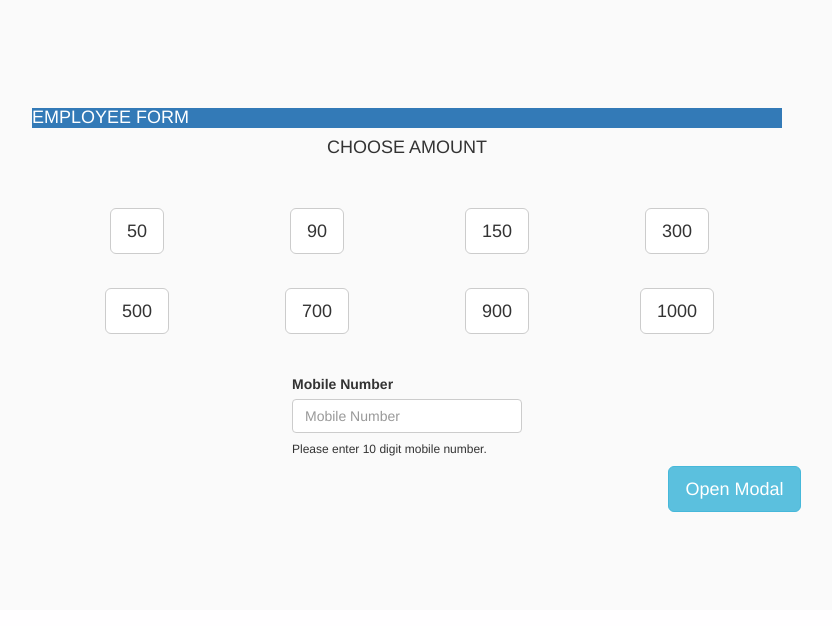
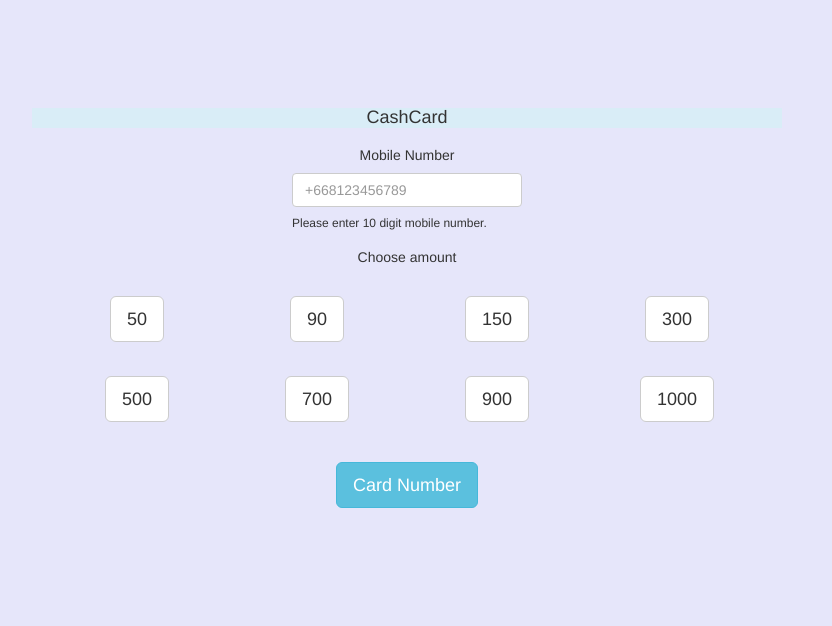
Before and after one commit to bestnacufzxzx/HCI, a CodeIgniter app: page /database/index.php/cashcard/index in a window 1280 px wide. Shown: the part 629-1255 px from the top of the page, without its empty margins (38-870 px from the left). Before the commit the page ends 1141 px from the top, so only its background shows below. Run offline with CodeIgniter, Linux system fonts and the light colour scheme; some libraries are stand-ins or nearby versions; some web fonts are replaced.

Commit message:
commit bg

```diff
--- a/application/views/home_menu/barcode/barcode.php
+++ b/application/views/home_menu/barcode/barcode.php
@@ -1,4 +1,4 @@
-  <body>
+  <body  style="background-color:#e6e6fa;">
   <section class="site-hero overlay page-inside" style="background-image: url(public/img/PageQR/QRCodeQ.jpg)">
       <div class="container">
         <div class="row site-hero-inner align-items-center">
--- a/application/views/home_menu/cashcard/cashcard.php
+++ b/application/views/home_menu/cashcard/cashcard.php
@@ -1,4 +1,4 @@
-<body style="background-color:#fafafa;">
+<body style="background-color:#e6e6fa;">
 
     <?php $str = '12365421025635874';
     $shuffled = str_shuffle($str);
@@ -24,13 +24,29 @@
         <div class="row">
             <div class="offset-md-2 col-md-8 offset-md-2">
                 <div class="card">
-                    <div class="card-header bg-primary text-white">
-                        <h4 class="card-title text-uppercase">Employee Form</h4>
+                    <div class="card-header  bg-info text-white" >
+                        <h4 class="card-title" align="center" >CashCard</h4>
                     </div>
                     <div class="card-body">
                         <form id="needs-validation" novalidate>
+                        <div class="row">
+                                 <div class="col-sm-4 col-md-4 col-xs-12">
+                                 </div>
+                                <div class="col-sm-4 col-md-4 col-xs-12">
+                                <h5 class="card-title" align="center" for="phonenumber" >Mobile Number</h5>
+                                    <!-- <label for="phonenumber">Mobile Number</label>   -->
+                                    <input type="tel" pattern="^\d{10}$" class="form-control" name="phonenumber" id="phonenumber" placeholder="+668123456789" aria-describedby="inputGroupPrepend" required>
+                                    <div class="invalid-tooltip">
+                                        <h6>Please enter 10 digit mobile number.</h6>
+                                    </div>
+                                    </div>
+                                </div>
+                                <div class="col-sm-4 col-md-4 col-xs-12">
 
-                        <h4 class="card-title text-uppercase" align="center">Choose amount</h4><br><br>
+                                </div>
+                            </div>
+
+                        <h5 class="card-title" align="center">Choose amount</h5><br>
                           <div class="container-fluid" align="center">
                             <div class="col" >
                               <div class="col-sm-3">
@@ -70,23 +86,9 @@
                           </div>
 
                             <br><br>
-                            <div class="row">
-                                 <div class="col-sm-4 col-md-4 col-xs-12">
-                                 </div>
-                                <div class="col-sm-4 col-md-4 col-xs-12">
-                                    <label for="phonenumber">Mobile Number</label>
-                                    <input type="tel" pattern="^\d{10}$" class="form-control" name="phonenumber" id="phonenumber" placeholder="Mobile Number" aria-describedby="inputGroupPrepend" required>
-                                    <div class="invalid-tooltip">
-                                        <h6>Please enter 10 digit mobile number.</h6>
-                                    </div>
-                                    </div>
-                                </div>
-                                <div class="col-sm-4 col-md-4 col-xs-12">
 
-                                </div>
-                            </div>
 
-                            <div class="container" align="center">
+                            <div class="container-fluid" align="center">
                               <!-- Trigger the modal with a button -->
 
                                 <!-- <div class="col-sm-5 col-md-5 col-xs-2">
@@ -94,12 +96,12 @@
                                       <!-- <button class="btn btn-danger rounded-0" type="submit">Cancel</button>   -->
                                       <!-- <button class="btn btn-primary rounded-0" type="submit">Register</button>   -->
                                       <!-- <button type="submit" class="btn btn-info btn-lg" onclick="checkcashcard()">Open Modal</button> -->
-                                      <button type="button" class="btn btn-info btn-lg" data-toggle="modal" data-target="#myModal"; >Open Modal</button>
+                                      <button  type="button" class="btn btn-info btn-lg" data-toggle="modal" data-target="#myModal"; >Card Number</button>
                                       <!-- data-toggle="modal" data-target="#myModal"; -->
                                   <!-- </div>
                                 </div>   -->
 
-
+                              <br><br>
                               <!-- Modal -->
                               <div class="modal fade" id="myModal" role="dialog">
                                 <div class="modal-dialog">
@@ -107,12 +109,13 @@
                                   <!-- Modal content-->
                                   <div class="modal-content">
                                     <div class="modal-body">
-                                      <p>แสดงเลข 14 หลัก.</p>
+                                      <p>Show 14 Card Number</p>
                                       <?php echo substr($shuffled ,0,14); ?>
                                     </div>
                                     <div class="modal-footer">
                                       <button type="button" class="btn btn-default" data-dismiss="modal" onclick='window.location.reload();' >Close</button>
                                     </div>
+
                                   </div>
 
                                 </div>
--- a/application/views/home_menu/kfc/kfc.php
+++ b/application/views/home_menu/kfc/kfc.php
@@ -1,4 +1,4 @@
-<body>
+<body  style="background-color:#e6e6fa;">
     <section class="site-hero overlay page-inside" style="background-image: url(public/img/de.png)">
       <div class="container">
         <div class="row site-hero-inner align-items-center">
--- a/application/views/home_menu/mobilemoney/mobilemoney.php
+++ b/application/views/home_menu/mobilemoney/mobilemoney.php
@@ -1,4 +1,4 @@
-<body>
+<body   style="background-color:#e6e6fa;">
     <section class="site-hero overlay page-inside" style="background-image: url(public/img/prop_single_img.jpg)">
       <div class="container">
         <div class="row site-hero-inner align-items-center">
--- a/application/views/home_menu/movieticket/movieticket.php
+++ b/application/views/home_menu/movieticket/movieticket.php
@@ -1,4 +1,4 @@
-<body>
+<body  style="background-color:#e6e6fa;">
     <section class="site-hero overlay page-inside" style="background-image: url(public/img/res-cinema-01.jpg)">
       <div class="container">
         <div class="row site-hero-inner align-items-center">
```
